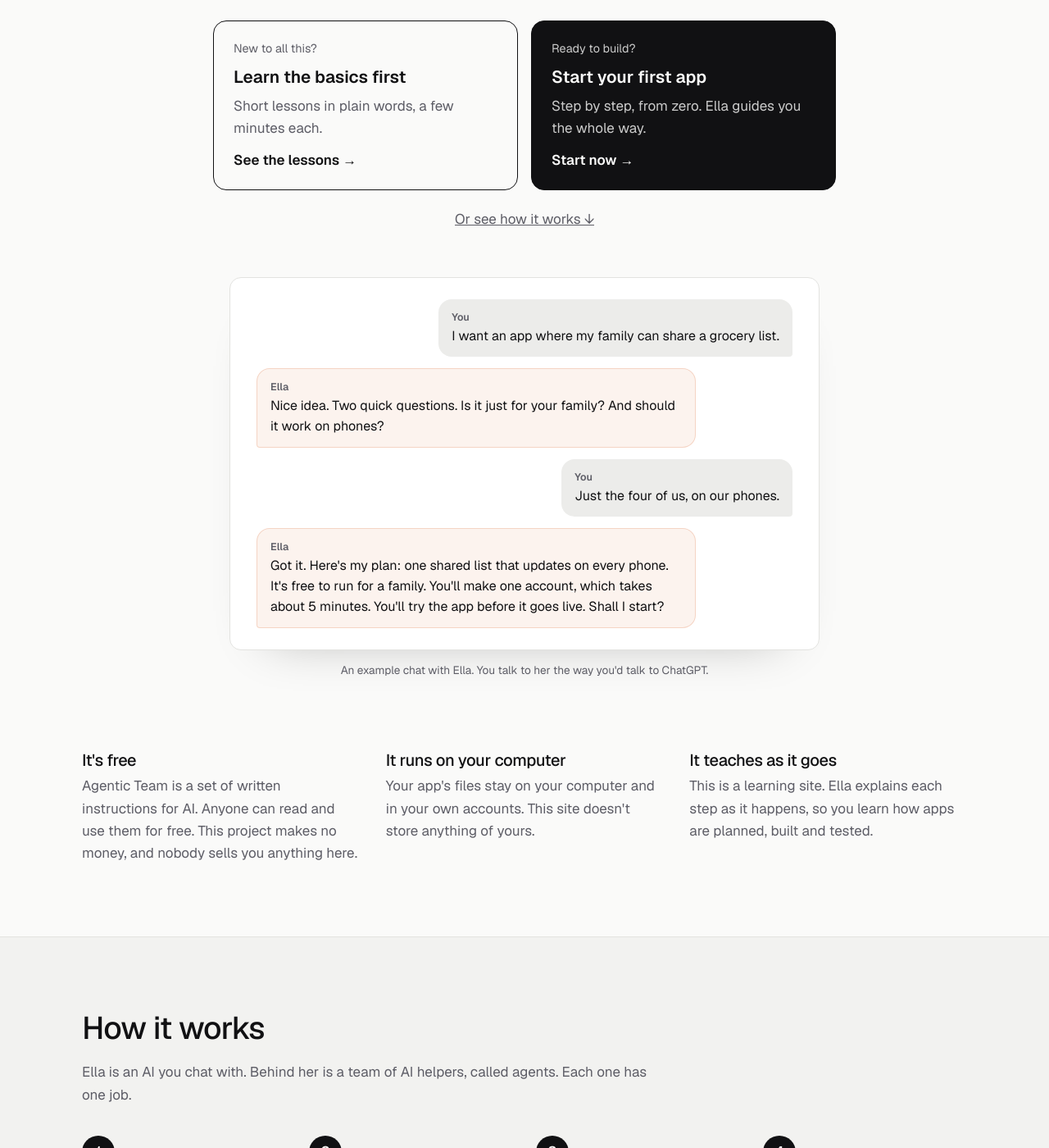
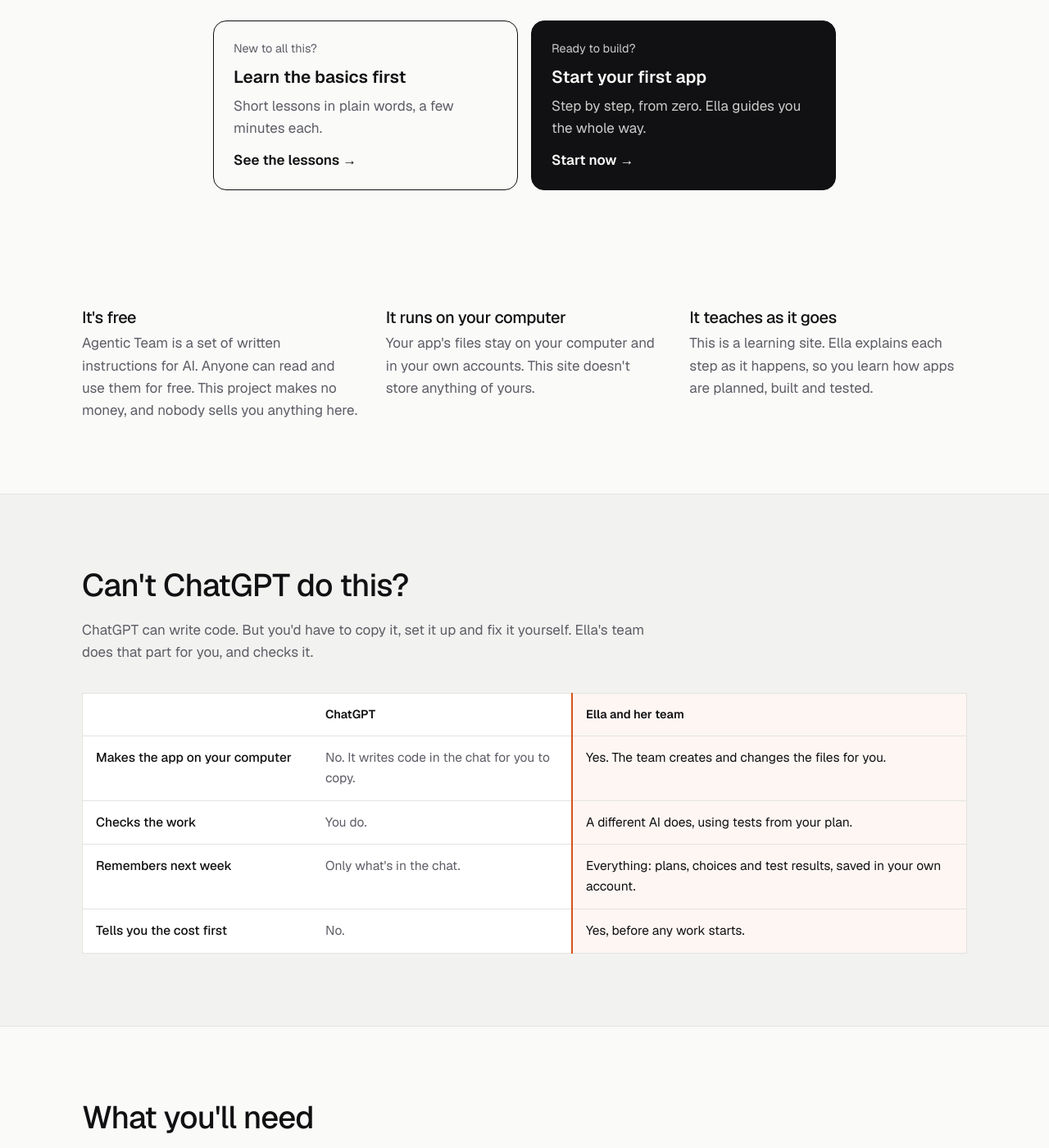
Before and after one commit to vibhortayal/agentic-team-oss, a Jekyll site: the page built from index.html, in a window 1280 px wide and 1400 px high, scrolled down 389 px. Shown: the whole window at 82% size. Built offline with Jekyll 4.4.1, drawn with Linux system fonts in a browser that asks for light colours; some of the changed text lies outside the part shown.

Commit message:
Home page: drop the example chat and How it works
Both repeat the lessons: the same chat is in Your first project (step 5)
and the demo, and the steps are in How a project goes. Section shading
re-alternated.

Co-Authored-By: Claude Opus 5.5 <noreply@anthropic.com>
Claude-Session: https://claude.ai/code/session_0155vpoV6HQDSgg93iXKtdmK

```diff
--- a/index.html
+++ b/index.html
@@ -18,8 +18,6 @@ theme: plain
 .path i { font-style: normal; font-weight: 600; margin-top: 6px; }
 .path.dark { background: var(--text); color: var(--bg); }
 .path.dark small, .path.dark span { color: var(--bg); opacity: .8; }
-.how-link { margin: 22px 0 0; }
-.how-link a { color: var(--muted); }
 
 .head { max-width: 720px; margin-bottom: 36px; }
 .head p { color: var(--muted); margin: 0; }
@@ -44,23 +42,10 @@ theme: plain
 .caveats b { color: var(--text); font-weight: 600; }
 
 .intro .sub { font-family: inherit; font-size: clamp(1.05rem, 2.2vw, 1.25rem); max-width: 34em; margin: 0 auto 32px; }
-.chat { max-width: 720px; margin: 0 auto; background: var(--card); border: 1px solid var(--line); border-radius: 14px; padding: 26px clamp(16px, 4vw, 32px); display: grid; gap: 14px; box-shadow: 0 30px 60px -48px #0005; }
-.bub { max-width: 82%; padding: 12px 16px; border-radius: 16px; line-height: 1.55; font-size: 1rem; }
-.bub small { display: block; font-size: .78rem; color: var(--muted); margin-bottom: 2px; font-weight: 600; }
-.bub.you { justify-self: end; background: #ececea; border-bottom-right-radius: 4px; }
-.bub.ella { justify-self: start; background: #d4561a12; border: 1px solid #d4561a33; border-bottom-left-radius: 4px; }
-.chat-cap { text-align: center; color: var(--muted); font-size: .85rem; margin: 14px 0 0; }
 .three { display: grid; grid-template-columns: repeat(3, 1fr); gap: 32px; }
 @media (max-width: 860px) { .three { grid-template-columns: 1fr; gap: 20px; } }
 .three h3 { font-size: 1.25rem; margin: 0 0 6px; }
 .three p { color: var(--muted); margin: 0; }
-.steps { list-style: none; padding: 0; margin: 0; display: grid; grid-template-columns: repeat(4, 1fr); gap: 28px; counter-reset: s; }
-@media (max-width: 1000px) { .steps { grid-template-columns: 1fr 1fr; } }
-@media (max-width: 560px) { .steps { grid-template-columns: 1fr; } }
-.steps li { counter-increment: s; }
-.steps li::before { content: counter(s); display: grid; place-items: center; width: 40px; height: 40px; border-radius: 50%; background: var(--text); color: var(--bg, #fff); font-weight: 600; margin-bottom: 14px; }
-.steps h3 { font-size: 1.2rem; margin: 0 0 6px; }
-.steps p { color: var(--muted); margin: 0; }
 .vs { width: 100%; border-collapse: collapse; background: var(--card); border: 1px solid var(--line); border-radius: 6px; font-size: .97rem; }
 .vs th, .vs td { text-align: left; vertical-align: top; padding: 14px 16px; border-bottom: 1px solid var(--line); }
 .vs thead th { font-size: .9rem; }
@@ -82,18 +67,7 @@ theme: plain
     <a class="path" href="#learn"><small>New to all this?</small><b>Learn the basics first</b><span>Short lessons in plain words, a few minutes each.</span><i>See the lessons →</i></a>
     <a class="path dark" href="{{ '/learn/first-project.html' | relative_url }}"><small>Ready to build?</small><b>Start your first app</b><span>Step by step, from zero. Ella guides you the whole way.</span><i>Start now →</i></a>
   </div>
-  <p class="how-link"><a href="#how">Or see how it works ↓</a></p>
 </div></header>
-
-<div class="wrap">
-  <div class="chat" role="img" aria-label="An example chat: you tell Ella about a family grocery list app, she asks two questions and offers a one-page plan">
-    <div class="bub you"><small>You</small>I want an app where my family can share a grocery list.</div>
-    <div class="bub ella"><small>Ella</small>Nice idea. Two quick questions. Is it just for your family? And should it work on phones?</div>
-    <div class="bub you"><small>You</small>Just the four of us, on our phones.</div>
-    <div class="bub ella"><small>Ella</small>Got it. Here's my plan: one shared list that updates on every phone. It's free to run for a family. You'll make one account, which takes about 5 minutes. You'll try the app before it goes live. Shall I start?</div>
-  </div>
-  <p class="chat-cap">An example chat with Ella. You talk to her the way you'd talk to ChatGPT.</p>
-</div>
 
 <section id="what"><div class="wrap three">
   <div><h3>It's free</h3><p>Agentic Team is a set of written instructions for AI. Anyone can read and use them for free. This project makes no money, and nobody sells you anything here.</p></div>
@@ -101,17 +75,7 @@ theme: plain
   <div><h3>It teaches as it goes</h3><p>This is a learning site. Ella explains each step as it happens, so you learn how apps are planned, built and tested.</p></div>
 </div></section>
 
-<section class="alt" id="how"><div class="wrap">
-  <div class="head"><h2>How it works</h2><p>Ella is an AI you chat with. Behind her is a team of AI helpers, called agents. Each one has one job.</p></div>
-  <ol class="steps">
-    <li><h3>Tell Ella your idea</h3><p>Use your own words. She asks a few questions until she understands it.</p></li>
-    <li><h3>Get a one-page plan</h3><p>It says what will be built and what it will cost. Nothing is spent without your yes.</p></li>
-    <li><h3>The team builds and checks it</h3><p>One AI builds. A different AI checks the work, like a teacher marking homework.</p></li>
-    <li><h3>Try it, then say go</h3><p>You try your app first. It only goes online when you're happy with it.</p></li>
-  </ol>
-</div></section>
-
-<section id="compare"><div class="wrap">
+<section class="alt" id="compare"><div class="wrap">
   <div class="head"><h2>Can't ChatGPT do this?</h2><p>ChatGPT can write code. But you'd have to copy it, set it up and fix it yourself. Ella's team does that part for you, and checks it.</p></div>
   <table class="vs">
     <thead><tr><th></th><th>ChatGPT</th><th class="us">Ella and her team</th></tr></thead>
@@ -124,7 +88,7 @@ theme: plain
   </table>
 </div></section>
 
-<section class="alt" id="need"><div class="wrap">
+<section id="need"><div class="wrap">
   <div class="head"><h2>What you'll need</h2><p>Three things. The step-by-step lesson shows every click.</p></div>
   <ul class="need">
     <li><b>A coding assistant</b><p>An AI like ChatGPT that can also work with the files on your computer. Claude Code is the one we've tested most. Codex and Cursor work too. Most need a paid plan from the AI company, so check the price first.</p></li>
@@ -133,7 +97,7 @@ theme: plain
   </ul>
 </div></section>
 
-<section id="money"><div class="wrap">
+<section class="alt" id="money"><div class="wrap">
   <div class="head"><h2>Where your money goes</h2><p>This project makes no money. There are no ads, no sign-up and nothing to buy from us. We made it so new builders can learn to build safely and properly, instead of throwing away code an AI wrote in a hurry.</p></div>
   <ul class="need">
     <li><b>The AI tool</b><p>Usually a monthly plan from the AI company. This is where most of your money goes, because it pays for the AI doing the work. Check the price on the company's own website. Before a big job, Ella tells you roughly how much of your AI plan it will use.</p></li>
@@ -145,7 +109,7 @@ theme: plain
   <p class="note">Why spend on planning and checking at all? Because an app that's planned, tested and saved properly is one you can keep improving for years. A rushed one often has to be thrown away and started again.</p>
 </div></section>
 
-<section class="alt" id="fit"><div class="wrap">
+<section id="fit"><div class="wrap">
   <div class="head"><h2>Before you start, know this</h2></div>
   <ul class="caveats">
     <li>It's new. It hasn't built a real app all the way from idea to launch yet.</li>
@@ -155,7 +119,7 @@ theme: plain
   </ul>
 </div></section>
 
-<section id="learn"><div class="wrap">
+<section class="alt" id="learn"><div class="wrap">
   <div class="head"><h2>Short lessons</h2><p>A few minutes each. If a word is new, start with the first one.</p></div>
   <ol class="lessons">
     <li><a href="{{ '/learn/words.html' | relative_url }}"><span class="n">00</span><span><b>Words you'll meet</b><span class="d">Chatbot, coding assistant, terminal, GitHub and more, in plain words.</span></span><span class="t">4 min</span></a></li>
@@ -170,7 +134,7 @@ theme: plain
   </ol>
 </div></section>
 
-<section class="alt start" id="start"><div class="wrap">
+<section class="start" id="start"><div class="wrap">
   <h2>Ready to try?</h2>
   <p>The first lesson walks you through setup, one step at a time. Then you say hello to Ella.</p>
   <div class="ctas">
```
